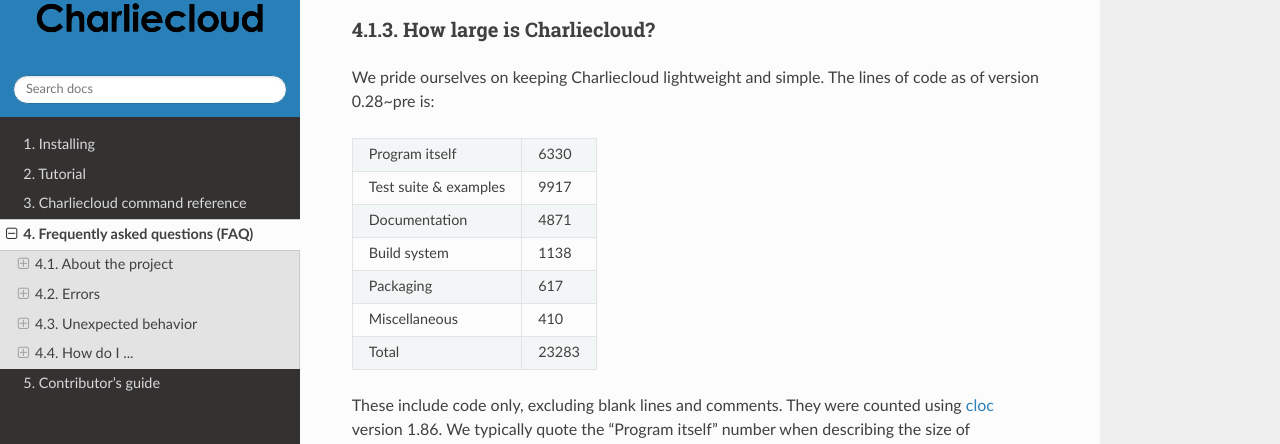
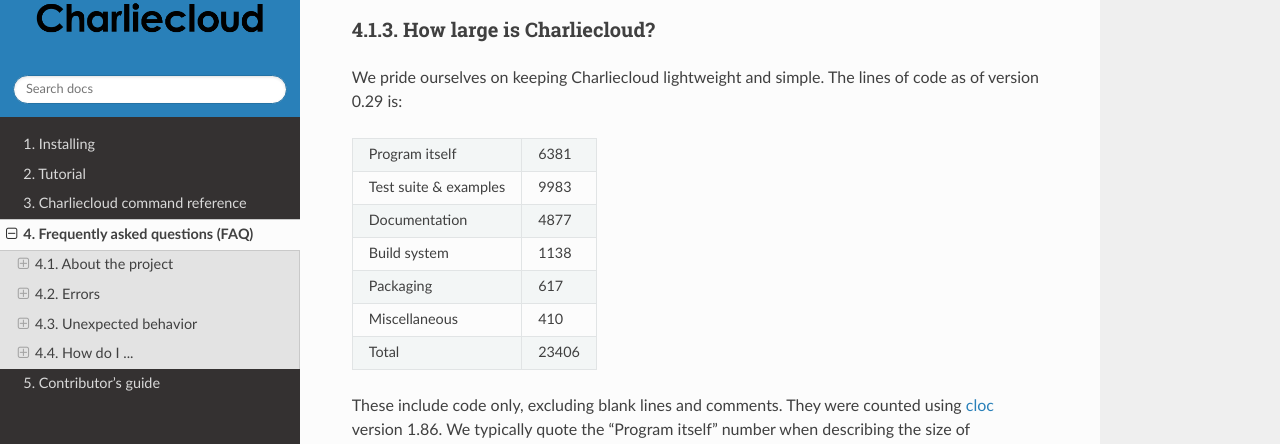
Before and after one commit to hpc/charliecloud, a Sphinx documentation site: the page built from doc/faq.rst, in a window 1280 px wide and 900 px high, scrolled down 1276 px. Shown: the part 190-634 px from the top of the window. Built offline with Sphinx 7.4.7 and the Read the Docs theme 2.0.0, drawn with Linux system fonts in a browser that asks for light colours.

Commit message:
version 0.29

```diff
--- a/doc/_loc.rst
+++ b/doc/_loc.rst
@@ -1,16 +1,16 @@
 .. Do not edit this file — it’s auto-generated.
 
 We pride ourselves on keeping Charliecloud lightweight and simple. The lines
-of code as of version 0.28~pre is:
+of code as of version 0.29 is:
 
 .. list-table::
 
    * - Program itself
-     - 6330
+     - 6381
    * - Test suite & examples
-     - 9917
+     - 9983
    * - Documentation
-     - 4871
+     - 4877
    * - Build system
      - 1138
    * - Packaging
@@ -18,7 +18,7 @@
    * - Miscellaneous
      - 410
    * - Total
-     - 23283
+     - 23406
 
 These include code only, excluding blank lines and comments. They were counted
 using `cloc <https://github.com/AlDanial/cloc>`_ version 1.86.
```
Also changed, not shown: 1 other file.
